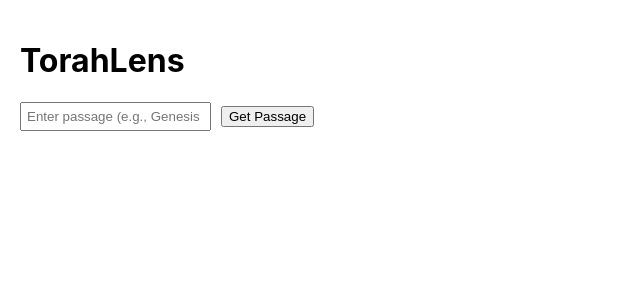
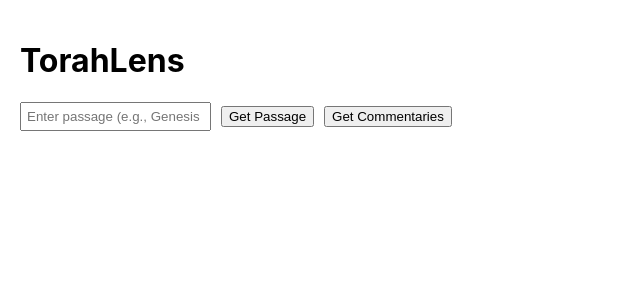
Before and after one commit to jackmitchelwidman/torahlens, a React (Create React App) app in the folder frontend/: page / in a window 1280 px wide. Shown: the top 300 px of the page, without its empty margins (0-640 px from the left). Built offline with nearby package versions, Linux system fonts and the light colour scheme; a web font is replaced by a local one.

Commit message:
rebuilt front end

```diff
--- a/frontend/src/App.js
+++ b/frontend/src/App.js
@@ -1,12 +1,10 @@
 import React, { useState } from 'react';
-import DOMPurify from 'dompurify';
 
 const App = () => {
   const [passage, setPassage] = useState('');
   const [hebrew, setHebrew] = useState('');
   const [english, setEnglish] = useState('');
   const [commentaries, setCommentaries] = useState([]);
-  const [comparison, setComparison] = useState('');
   const [loadingPassage, setLoadingPassage] = useState(false);
   const [loadingCommentaries, setLoadingCommentaries] = useState(false);
   const [error, setError] = useState('');
@@ -63,18 +61,12 @@ const App = () => {
           placeholder="Enter passage (e.g., Genesis 1:1)"
           style={{ marginRight: '10px', padding: '5px' }}
         />
-        <button onClick={fetchPassage} disabled={loadingPassage}>
+        <button onClick={fetchPassage} disabled={loadingPassage} style={{ marginRight: '10px' }}>
           {loadingPassage ? 'Loading...' : 'Get Passage'}
         </button>
-        {hebrew && english && (
-          <button
-            onClick={fetchCommentaries}
-            disabled={loadingCommentaries}
-            style={{ marginLeft: '10px' }}
-          >
-            {loadingCommentaries ? 'Loading...' : 'Get Commentaries'}
-          </button>
-        )}
+        <button onClick={fetchCommentaries} disabled={loadingCommentaries}>
+          {loadingCommentaries ? 'Loading...' : 'Get Commentaries'}
+        </button>
       </div>
 
       {error && <div style={{ color: 'red', margin: '10px 0' }}>{error}</div>}
```
Also changed, not shown: 7 other files (tests, documents, lock files or other folders).
